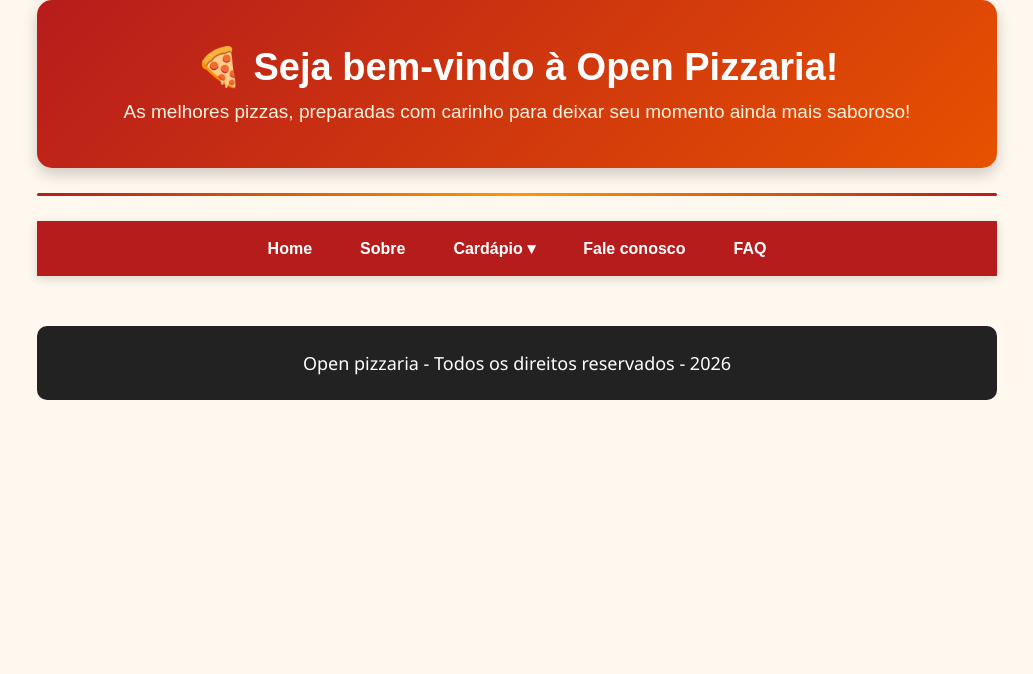
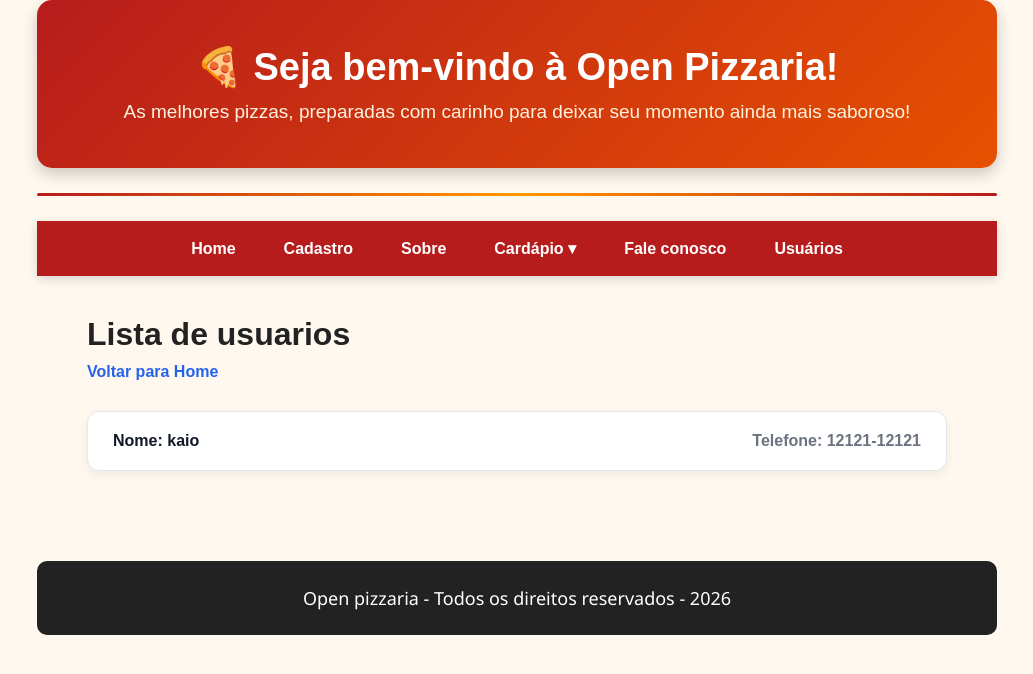
Before and after one commit to thiaguin5/domando-gpt, a React (Vite) app in the folder open-pizzaria/: page /Users in a window 1280 px wide. Shown: the top 674 px of the page, without its empty margins (123-1156 px from the left). Built offline with nearby package versions, Linux system fonts and the light colour scheme.

Commit message:
feat: criando pagina para lista de nomes e para consumir API

```diff
--- a/open-pizzaria/src/Components/Menu/Index.jsx
+++ b/open-pizzaria/src/Components/Menu/Index.jsx
@@ -9,6 +9,11 @@ const Menu = () => {
         <li>
           <Link to="/">Home</Link>
         </li>
+
+          <li>
+          <Link to="/Cadastro">Cadastro</Link>
+        </li>
+
 
         <li>
           <Link to="/sobre">Sobre</Link>
@@ -43,8 +48,8 @@ const Menu = () => {
         </li>
 
         <li>
-          <Link to="/faq">
-            FAQ
+          <Link to="/users">
+            Usuários
           </Link>
         </li>
 
--- a/open-pizzaria/src/Router.jsx
+++ b/open-pizzaria/src/Router.jsx
@@ -5,6 +5,7 @@ import Home from './pages/Home';
 import Menu from './Components/Menu/Index';
 import Sobre from './pages/Sobre'
 import Cardapio from './pages/Cardapio';
+import Users from './pages/Users';
 
 export default function Router() {
   return (
@@ -15,6 +16,7 @@ export default function Router() {
             <Route path="/" element={ <Home /> } />
              <Route path="/sobre" element={ <Sobre /> } />
               <Route path="/Cardapio" element={ <Cardapio /> } />
+               <Route path="/Users" element={ <Users /> } />
 
 
         </Routes>
--- /dev/null
+++ b/open-pizzaria/src/pages/Users/Users.css
@@ -0,0 +1,81 @@
+.containerUsers {
+  width: 100%;
+  max-width: 900px;
+  margin: 0 auto;
+  padding: 40px 20px;
+  font-family: Arial, sans-serif;
+  color: #222;
+}
+
+.containerUsers h1 {
+  margin-bottom: 10px;
+  font-size: 32px;
+}
+
+.containerUsers > a {
+  display: inline-block;
+  margin-bottom: 30px;
+  color: #2563eb;
+  text-decoration: none;
+  font-weight: 600;
+}
+
+.containerUsers > a:hover {
+  text-decoration: underline;
+}
+
+.contentUsers {
+  display: flex;
+  flex-direction: column;
+  gap: 15px;
+}
+
+.contentUsers article {
+  display: flex;
+  align-items: center;
+  justify-content: space-between;
+  gap: 20px;
+
+  padding: 20px 25px;
+  background-color: #fff;
+  border: 1px solid #e5e7eb;
+  border-radius: 12px;
+
+  box-shadow: 0 4px 12px rgba(0, 0, 0, 0.06);
+
+  transition: transform 0.2s ease, box-shadow 0.2s ease;
+}
+
+.contentUsers article:hover {
+  transform: translateY(-2px);
+  box-shadow: 0 6px 18px rgba(0, 0, 0, 0.1);
+}
+
+.contentUsers strong {
+  font-size: 16px;
+}
+
+.contentUsers strong:first-child {
+  color: #111827;
+}
+
+.contentUsers strong:last-child {
+  color: #6b7280;
+}
+
+/* Responsivo */
+@media (max-width: 600px) {
+  .containerUsers {
+    padding: 25px 15px;
+  }
+
+  .containerUsers h1 {
+    font-size: 26px;
+  }
+
+  .contentUsers article {
+    flex-direction: column;
+    align-items: flex-start;
+    gap: 8px;
+  }
+}
--- /dev/null
+++ b/open-pizzaria/src/pages/Users/index.jsx
@@ -0,0 +1,31 @@
+import { Link } from 'react-router-dom'
+import "./Users.css"
+import { useEffect, useState } from 'react'
+
+export default function users() {
+
+  //UseState do react para gerenciar estado dos usuarios
+const [usuarios, setUsuarios] = useState([])
+
+//hook use Effect para lidar com efeitos colaterais no componente
+useEffect(() => {
+  console.log("olaaaa")
+
+}, [])
+
+  return (
+    <main className="containerUsers">
+      <h1>Lista de usuarios </h1>
+      <Link to="/">Voltar para Home</Link>
+      <section className="contentUsers">
+        <article>
+          <strong>Nome: kaio</strong>
+          <strong>Telefone: 12121-12121</strong>
+
+        </article>
+
+
+      </section>
+    </main>
+  )
+}
```
